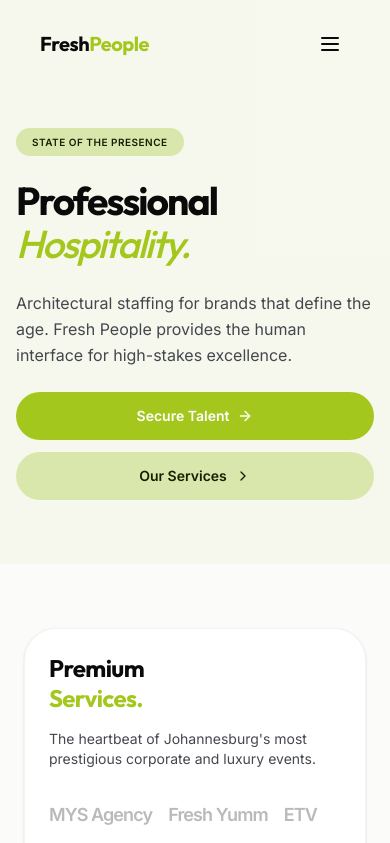
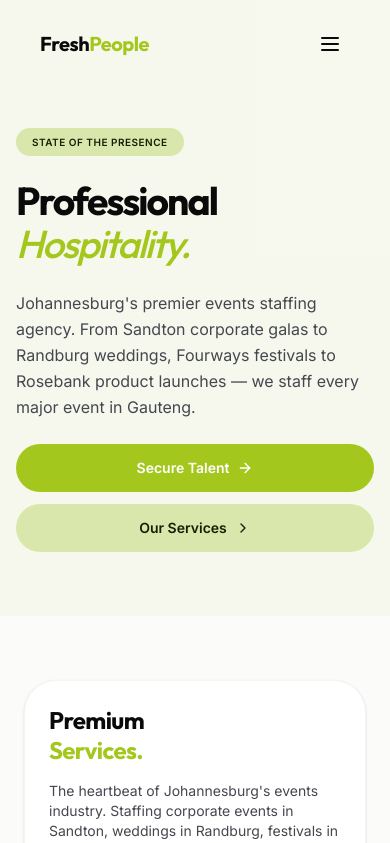
Before and after one commit to YassinAliYassin/fresh-people-co-za, a React (Vite) app: page / in a window 390 px wide. Shown: the top 843 px of the page. Built offline with nearby package versions, Linux system fonts and the light colour scheme.

Commit message:
SEO: Johannesburg events visibility blitz - JHB areas, local schema, coverage section

```diff
--- a/index.html
+++ b/index.html
@@ -3,7 +3,43 @@
   <head>
     <meta charset="UTF-8" />
     <meta name="viewport" content="width=device-width, initial-scale=1.0" />
-    <title>Fresh People | Premier Talent Agency</title>
+    <title>Fresh People | Premier Events Staffing & Equipment Johannesburg</title>
+    <meta name="description" content="Fresh People - Leading events staffing, equipment & logistics in Johannesburg. Staff, bartenders, promo models, event gear rental. Randburg based, serving all JHB events." />
+    <meta name="keywords" content="events Johannesburg, event staffing Johannesburg, bartenders Johannesburg, promo models JHB, event equipment rental Randburg, events staff Gauteng, corporate events Johannesburg, wedding staff JHB, event logistics Randburg" />
+
+    <!-- Open Graph -->
+    <meta property="og:title" content="Fresh People | Premier Events Staffing Johannesburg" />
+    <meta property="og:description" content="Johannesburg's top events staffing agency. Staff, equipment & logistics for corporate events, weddings, festivals. Based in Randburg." />
+    <meta property="og:type" content="website" />
+    <meta property="og:url" content="https://fresh-people.co.za" />
+    <meta property="og:image" content="https://fresh-people.co.za/logo.webp" />
+
+    <!-- Local Business Schema -->
+    <script type="application/ld+json">
+    {
+      "@context": "https://schema.org",
+      "@type": "LocalBusiness",
+      "name": "Fresh People",
+      "description": "Premier events staffing and equipment rental in Johannesburg",
+      "image": "https://fresh-people.co.za/logo.webp",
+      "address": {
+        "@type": "PostalAddress",
+        "addressLocality": "Randburg",
+        "addressRegion": "Gauteng",
+        "addressCountry": "ZA"
+      },
+      "geo": {
+        "@type": "GeoCoordinates",
+        "latitude": "-26.0945",
+        "longitude": "27.9967"
+      },
+      "url": "https://fresh-people.co.za",
+      "telephone": "+27672961272",
+      "priceRange": "$$",
+      "openingHours": "Mo-Fr 08:00-17:00",
+      "areaServed": ["Johannesburg", "Randburg", "Sandton", "Pretoria", "Gauteng"]
+    }
+    </script>
   </head>
   <body>
     <div id="root"></div>
--- a/src/pages/Home.jsx
+++ b/src/pages/Home.jsx
@@ -38,7 +38,7 @@ export default function Home() {
               <span className="text-primary italic font-medium">Hospitality.</span>
             </h1>
             <p className="text-base md:text-xl md:text-2xl text-on-surface-variant max-w-2xl font-normal leading-relaxed">
-              Architectural staffing for brands that define the age. Fresh People provides the human interface for high-stakes excellence.
+              Johannesburg's premier events staffing agency. From Sandton corporate galas to Randburg weddings, Fourways festivals to Rosebank product launches — we staff every major event in Gauteng.
             </p>
             <div className="flex flex-col sm:flex-row items-stretch sm:items-center gap-3 md:gap-4">
               <Link to="/contact" className="btn-m3-filled text-center justify-center sm:justify-start text-sm md:text-base">
@@ -58,7 +58,7 @@ export default function Home() {
           <div className="md:col-span-8 bg-white rounded-2xl md:rounded-3xl p-6 md:p-12 border border-gray-100 flex flex-col justify-between group overflow-hidden shadow-sm">
             <div className="space-y-4 md:space-y-6 relative z-10">
               <h2 className="text-2xl md:text-4xl md:text-6xl font-display font-bold text-secondary">Premium <br /> <span className="text-primary">Services.</span></h2>
-              <p className="text-on-surface-variant text-sm md:text-lg max-w-md">The heartbeat of Johannesburg's most prestigious corporate and luxury events.</p>
+              <p className="text-on-surface-variant text-sm md:text-lg max-w-md">The heartbeat of Johannesburg's events industry. Staffing corporate events in Sandton, weddings in Randburg, festivals in Fourways, launches in Rosebank, conferences in Midrand — every event, everywhere in Gauteng.</p>
             </div>
             <div className="flex flex-wrap gap-4 md:gap-12 pt-8 md:pt-20 grayscale opacity-30">
                {['MYS Agency', 'Fresh Yumm', 'ETV', 'Green Dot'].map(b => (
@@ -108,7 +108,7 @@ export default function Home() {
       <section className="py-16 md:py-32 section-container">
         <div className="text-center mb-8 md:mb-16 space-y-3 md:space-y-4">
           <h2 className="text-3xl md:text-5xl lg:text-6xl font-display font-bold tracking-tighter text-secondary">Why Choose <span className="text-primary">Fresh People?</span></h2>
-          <p className="text-on-surface-variant text-base md:text-xl max-w-2xl mx-auto">The standard for premium event staffing in South Africa.</p>
+          <p className="text-on-surface-variant text-base md:text-xl max-w-2xl mx-auto">The standard for premium event staffing across Johannesburg — from Sandton boardrooms to Randburg warehouses, Soweto celebrations to Pretoria conferences.</p>
         </div>
         <div className="grid grid-cols-1 sm:grid-cols-2 lg:grid-cols-4 gap-4 md:gap-6">
           {whyChoose.map((item, i) => (
@@ -122,6 +122,21 @@ export default function Home() {
       </section>
 
       <StatsCounter />
+
+      {/* Johannesburg Coverage Section */}
+      <section className="py-16 md:py-32 section-container">
+        <div className="text-center mb-8 md:mb-16 space-y-3 md:space-y-4">
+          <h2 className="text-3xl md:text-5xl lg:text-6xl font-display font-bold tracking-tighter text-secondary">Every Corner of <span className="text-primary">Johannesburg.</span></h2>
+          <p className="text-on-surface-variant text-base md:text-xl max-w-2xl mx-auto">From corporate hubs to township celebrations — we staff every event across Gauteng.</p>
+        </div>
+        <div className="grid grid-cols-2 sm:grid-cols-3 lg:grid-cols-6 gap-3 md:gap-4">
+          {['Sandton', 'Randburg', 'Rosebank', 'Fourways', 'Midrand', 'Pretoria', 'Soweto', 'Bedfordview', 'Centurion', 'Kempton Park', 'Alberton', 'Roodepoort'].map((area) => (
+            <div key={area} className="bg-white p-4 md:p-6 rounded-2xl border border-gray-100 text-center hover:bg-primary-container/20 transition-all duration-300">
+              <p className="text-sm md:text-base font-display font-bold text-secondary">{area}</p>
+            </div>
+          ))}
+        </div>
+      </section>
 
       <FAQ />
 
```
